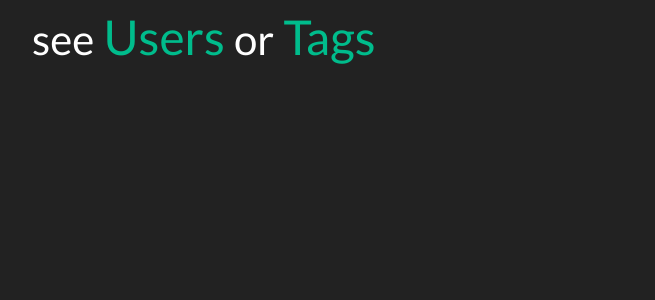
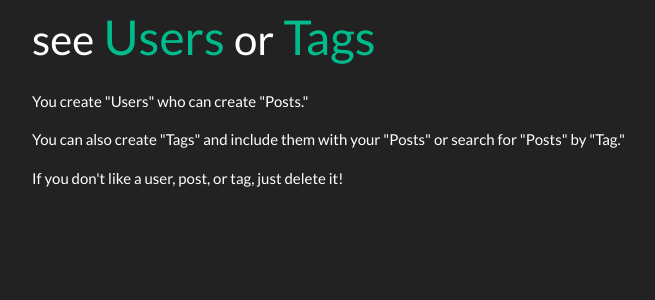
Before and after one commit to KortesmakiAB/Blogly, a Flask app: page / in a window 1280 px wide. Shown: the top 300 px of the page, without its empty margins (53-708 px from the left). Run offline with Flask 2, Linux system fonts and the light colour scheme; some libraries are stand-ins or nearby versions.

Commit message:
add homepage instructions

```diff
--- a/templates/index.html
+++ b/templates/index.html
@@ -4,10 +4,15 @@
 {% block header %}
 <div class="col">
     <h1><small>see</small> <a href="/users">Users</a> <small>or</small> <a href="/tags">Tags</a></h1>
+
 </div>
 {% endblock %}
 
 
 {% block content %}
-
+<div class="col">
+    <p>You create "Users" who can create "Posts." </p>
+    <p>You can also create "Tags" and include them with your "Posts" or search for "Posts" by "Tag."</p>
+    <p>If you don't like a user, post, or tag, just delete it!</p>
+</div>
 {% endblock %}
```
